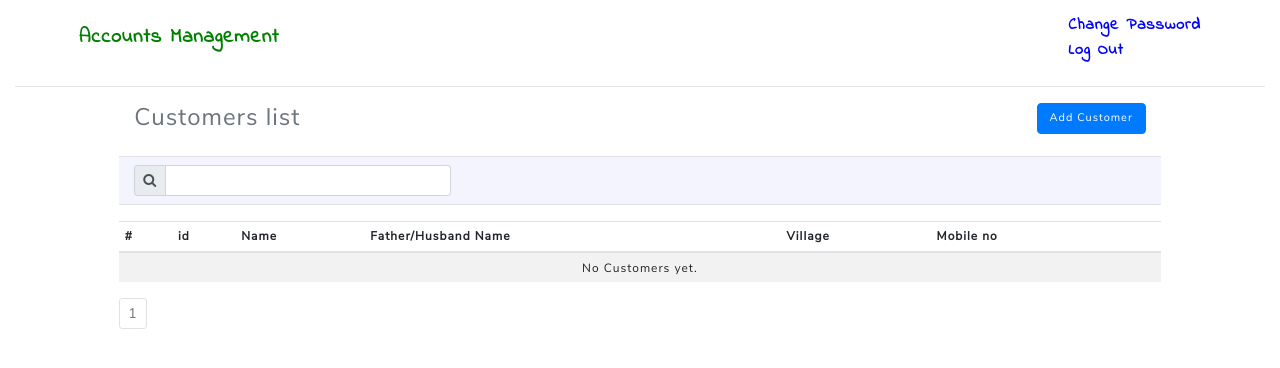
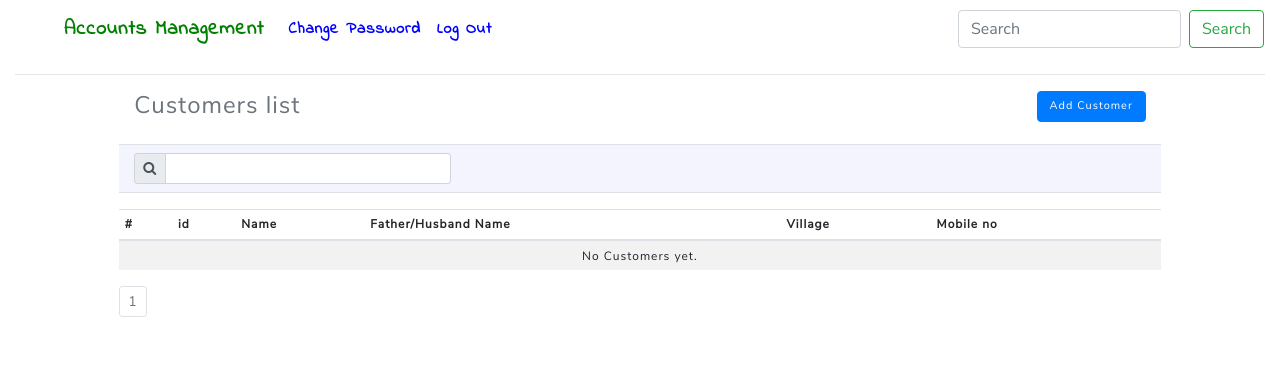
Before and after one commit to dilipj17/dairy-webstie, a Django app: page /customer/view/ in a window 1280 px wide. Shown: the top 368 px of the page. Run offline with Django 3.2, Linux system fonts and the light colour scheme; the visitor is signed in with stand-in values (Sample User, id 1); data that the repository does not hold is empty; some libraries are stand-ins or nearby versions.

Commit message:
nav bar updated

```diff
--- a/templates/base_templates/navbar.html
+++ b/templates/base_templates/navbar.html
@@ -36,16 +36,27 @@
     unicode-range: U+0000-00FF, U+0131, U+0152-0153, U+02BB-02BC, U+02C6, U+02DA, U+02DC, U+2000-206F, U+2074, U+20AC, U+2122, U+2191, U+2193, U+2212, U+2215, U+FEFF, U+FFFD;
   }
 </style>
-<nav class="navbar navbar-light mt-1">
-  <div class="container-fluid">
-    <a class="navbar-brand ml-5" href="{%url 'homepage'%}">
-      <span style="font-family:'Indie Flower';font-weight:bold;letter-spacing: 1px;color:green">Accounts Management</span>
-    </a>
+<nav class="navbar navbar-expand-lg navbar-light">
+  <a class="navbar-brand ml-5" href="{%url 'homepage'%}">
+    <span style="font-family:'Indie Flower';font-weight:bold;letter-spacing: 1px;color:green">Accounts Management</span>
+  </a>
+  <button class="navbar-toggler" type="button" data-toggle="collapse" data-target="#navbarTogglerDemo01" aria-controls="navbarTogglerDemo01" aria-expanded="false" aria-label="Toggle navigation">
+    <span class="navbar-toggler-icon"></span>
+  </button>
+  <div class="collapse navbar-collapse" id="navbarTogglerDemo01">
     {% if request.user.is_authenticated %}
-    <ul class="nav navbar-nav navbar-right mr-5">
-      <li><a href="{%url 'password_change'%}"  style="font-family:'Indie Flower';font-weight:bold;color:blue;">Change Password</a></li>
-      <li><a href="{%url 'logout'%}"  style="font-family:'Indie Flower';font-weight:bold;color:blue;">Log Out</a></li>
-    </ul>
+      <ul class="navbar-nav mr-auto mt-2 mt-lg-0">
+        <li class="nav-item active">
+          <li><a href="{%url 'password_change'%}" class="nav-link" style="font-family:'Indie Flower';font-weight:bold;color:blue;">Change Password</a></li>
+        </li>
+        <li class="nav-item">
+          <li><a href="{%url 'logout'%}" class="nav-link" style="font-family:'Indie Flower';font-weight:bold;color:blue;">Log Out</a></li>
+        </li>
+      </ul>
     {% endif %}
+    <form class="form-inline my-2 my-lg-0">
+      <input class="form-control mr-sm-2" type="search" placeholder="Search" aria-label="Search">
+      <button class="btn btn-outline-success my-2 my-sm-0" type="submit">Search</button>
+    </form>
   </div>
 </nav>
```
